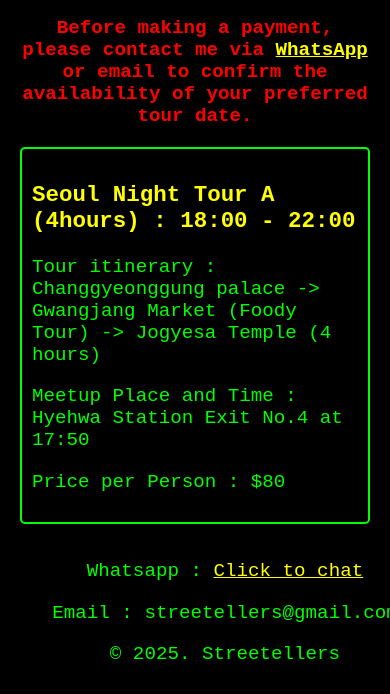
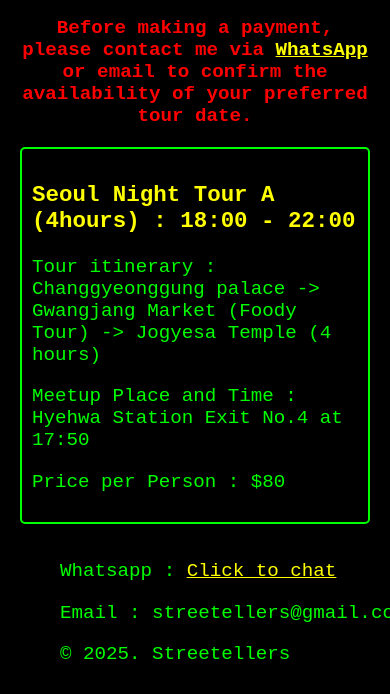
Before and after one commit to Seo-Enoch/streetellers, a plain HTML site: page index.html in a window 390 px wide. Shown: the part 150-844 px from the top of the page. Drawn offline with Linux system fonts and the light colour scheme; a script that the page names is missing.

Commit message:
Update index.html

```diff
--- a/index.html
+++ b/index.html
@@ -120,6 +120,14 @@ Released under the MIT license: http://jsbin.mit-license.org
         #paypal-container-YFB4GZWWUR4XL {
             margin-top: 50px;
         }
+
+        /* 모바일에서만 적용될 스타일 */
+        @media screen and (max-width: 768px) {
+            footer {
+                padding-left: 40px; /* 모바일에서만 왼쪽으로 네 칸 만큼 이동 */
+                text-align: left;   /* 모바일에서만 텍스트 왼쪽 정렬 */
+            }
+        }
     </style>
 </head>
 <body>
```
